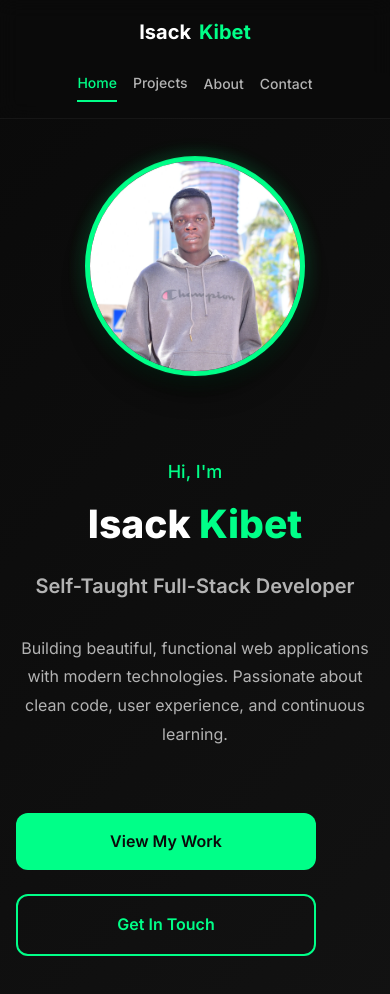
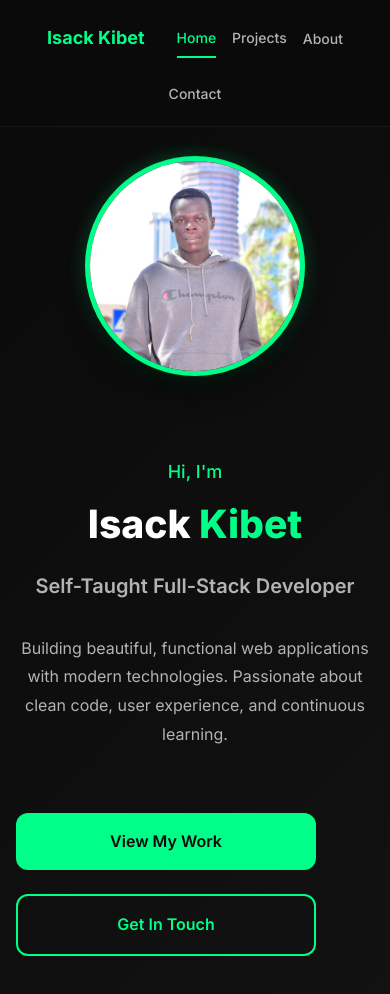
Before and after one commit to isackkibet/isack-profile, a React (Vite) app in the folder portfolio-frontend/: page / in a window 390 px wide. Shown: the top 994 px of the page. Built offline with nearby package versions, Linux system fonts and the light colour scheme; no server answers.

Commit message:
Move Isack Kibet name inline with navigation links

```diff
--- a/portfolio-frontend/src/components/Navbar.css
+++ b/portfolio-frontend/src/components/Navbar.css
@@ -13,23 +13,19 @@
 
 .navbar-content {
   display: flex;
-  justify-content: space-between;
+  justify-content: center;
   align-items: center;
 }
 
-.logo {
-  font-size: var(--font-size-2xl);
-  font-weight: 700;
-  display: flex;
-  gap: 0.5rem;
+.logo-link {
+  text-decoration: none;
+  margin-right: var(--spacing-md);
 }
 
 .logo-text {
-  color: var(--color-text-primary);
-}
-
-.logo-accent {
   color: var(--color-accent);
+  font-size: var(--font-size-xl);
+  font-weight: 700;
 }
 
 .nav-links {
@@ -109,8 +105,7 @@
   }
 
   .navbar-content {
-    flex-direction: column;
-    gap: var(--spacing-sm);
+    justify-content: center;
   }
 
   .nav-links {
@@ -120,8 +115,12 @@
     justify-content: center;
   }
 
-  .logo {
-    font-size: var(--font-size-xl);
+  .logo-link {
+    margin-right: var(--spacing-sm);
+  }
+
+  .logo-text {
+    font-size: var(--font-size-lg);
   }
 
   .btn-logout {
--- a/portfolio-frontend/src/components/Navbar.jsx
+++ b/portfolio-frontend/src/components/Navbar.jsx
@@ -47,12 +47,10 @@ const Navbar = () => {
       transition={{ duration: 0.5 }}
     >
       <div className="container navbar-content">
-        <Link to="/" className="logo">
-          <span className="logo-text">Isack</span>
-          <span className="logo-accent">Kibet</span>
-        </Link>
-
         <div className="nav-links">
+          <Link to="/" className="logo-link">
+            <span className="logo-text">Isack Kibet</span>
+          </Link>
           <Link to="/" className={location.pathname === '/' ? 'active' : ''}>
             Home
           </Link>
```
